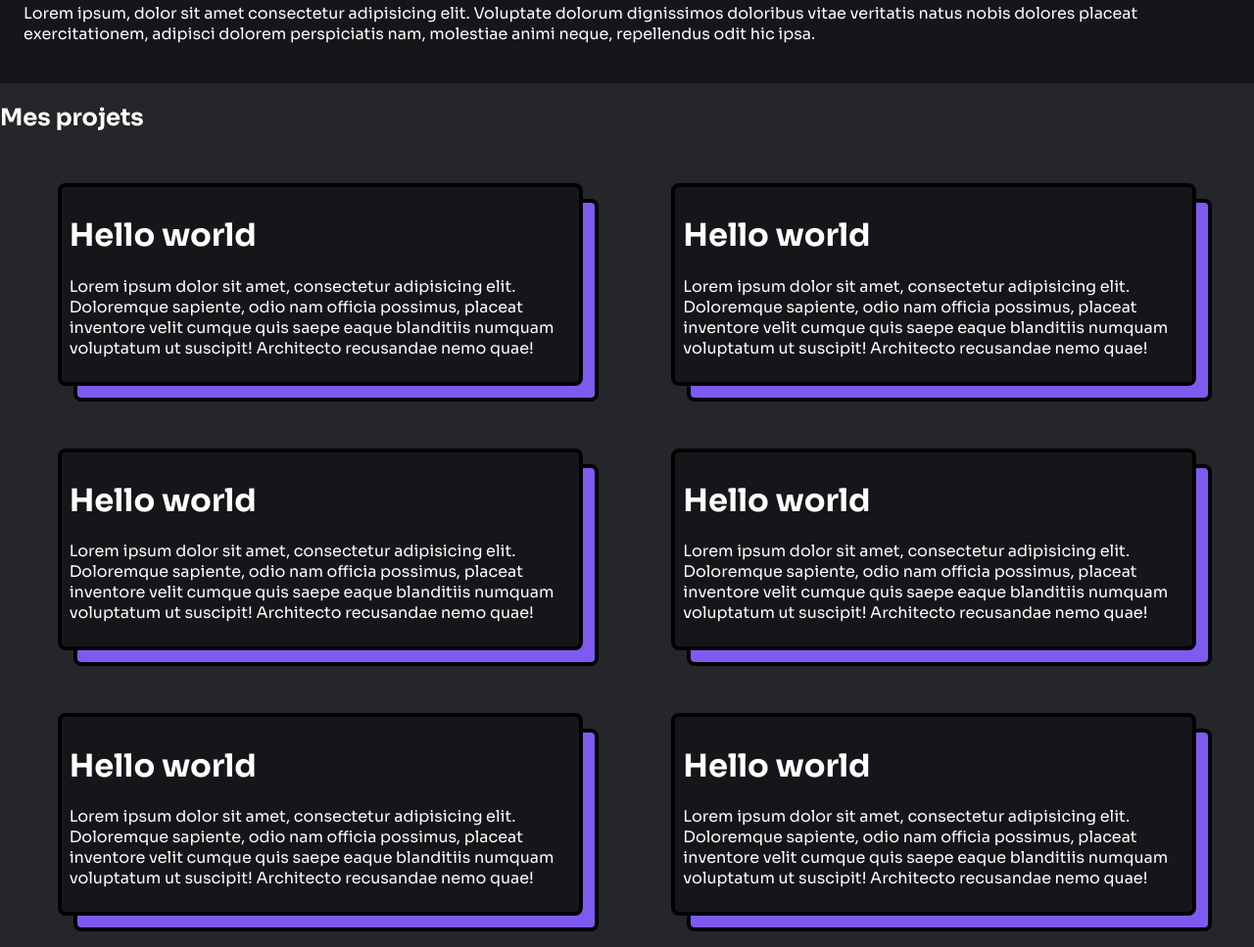
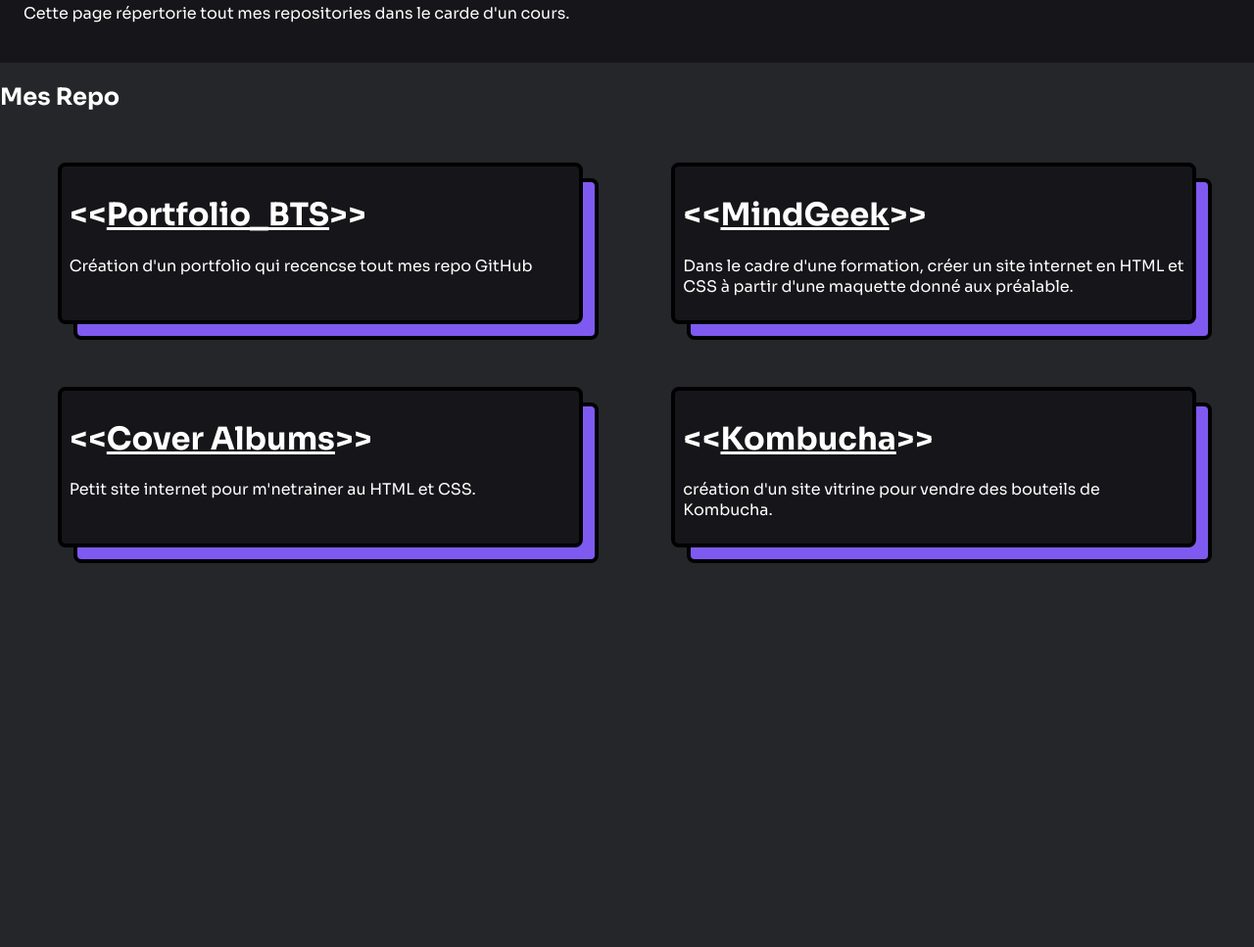
Before and after one commit to MathissGit/Portfolio_BTS, a plain HTML site: page index.html in a window 1280 px wide. Shown: the part 488-1455 px from the top of the page at 98% size. After the commit the page ends 1079 px from the top, so only its background shows below. Drawn offline with Linux system fonts and the light colour scheme.

Commit message:
ajout des repo sur dans les cards

```diff
--- a/index.html
+++ b/index.html
@@ -18,37 +18,29 @@
             </div>
             <div class="content-banner">
                 <h1>Mathis Sineux</h1>
-                <p>Lorem ipsum, dolor sit amet consectetur adipisicing elit. Voluptate dolorum dignissimos doloribus vitae veritatis natus nobis dolores placeat exercitationem, adipisci dolorem perspiciatis nam, molestiae animi neque, repellendus odit hic ipsa.</p>
+                <p>Cette page répertorie tout mes repositories dans le carde d'un cours.</p>
             </div>
         </div>
         <div>
-            <h2>Mes projets</h2>
+            <h2>Mes Repo</h2>
         </div>
         <div class="projets">
             <div class="card">
-                <h1>Hello world</h1>
-                <p>Lorem ipsum dolor sit amet, consectetur adipisicing elit. Doloremque sapiente, odio nam officia possimus, placeat inventore velit cumque quis saepe eaque blanditiis numquam voluptatum ut suscipit! Architecto recusandae nemo quae!</p>
+                <h1><<<a href="https://github.com/MathissGit/Portfolio_BTS">Portfolio_BTS</a>>></h1>
+                <p>Création d'un portfolio qui recencse tout mes repo GitHub</p>
                 <p><a href=""></a></p>
             </div>
             <div class="card">
-                <h1>Hello world</h1>
-                <p>Lorem ipsum dolor sit amet, consectetur adipisicing elit. Doloremque sapiente, odio nam officia possimus, placeat inventore velit cumque quis saepe eaque blanditiis numquam voluptatum ut suscipit! Architecto recusandae nemo quae!</p>
+                <h1><<<a href="https://github.com/MathissGit/Mindgeek">MindGeek</a>>></h1>
+                <p>Dans le cadre d'une formation, créer un site internet en HTML et CSS à partir d'une maquette donné aux préalable.</p>
             </div>
             <div class="card">
-                <h1>Hello world</h1>
-                <p>Lorem ipsum dolor sit amet, consectetur adipisicing elit. Doloremque sapiente, odio nam officia possimus, placeat inventore velit cumque quis saepe eaque blanditiis numquam voluptatum ut suscipit! Architecto recusandae nemo quae!</p>
+                <h1><<<a href="https://github.com/MathissGit/TestSiteMusique">Cover Albums</a>>></h1>
+                <p>Petit site internet pour m'netrainer au HTML et CSS.</p>
             </div>
             <div class="card">
-                <h1>Hello world</h1>
-                <p>Lorem ipsum dolor sit amet, consectetur adipisicing elit. Doloremque sapiente, odio nam officia possimus, placeat inventore velit cumque quis saepe eaque blanditiis numquam voluptatum ut suscipit! Architecto recusandae nemo quae!</p>
-            </div>
-            <div class="card">
-                <h1>Hello world</h1>
-                <p>Lorem ipsum dolor sit amet, consectetur adipisicing elit. Doloremque sapiente, odio nam officia possimus, placeat inventore velit cumque quis saepe eaque blanditiis numquam voluptatum ut suscipit! Architecto recusandae nemo quae!</p>
-            </div>
-            <div class="card">
-                <h1>Hello world</h1>
-                <p>Lorem ipsum dolor sit amet, consectetur adipisicing elit. Doloremque sapiente, odio nam officia possimus, placeat inventore velit cumque quis saepe eaque blanditiis numquam voluptatum ut suscipit! Architecto recusandae nemo quae!</p>
+                <h1><<<a href="https://github.com/MathissGit/projet_final">Kombucha</a>>></h1>
+                <p>création d'un site vitrine pour vendre des bouteils de Kombucha.</p>
             </div>
         </div>
 
```
